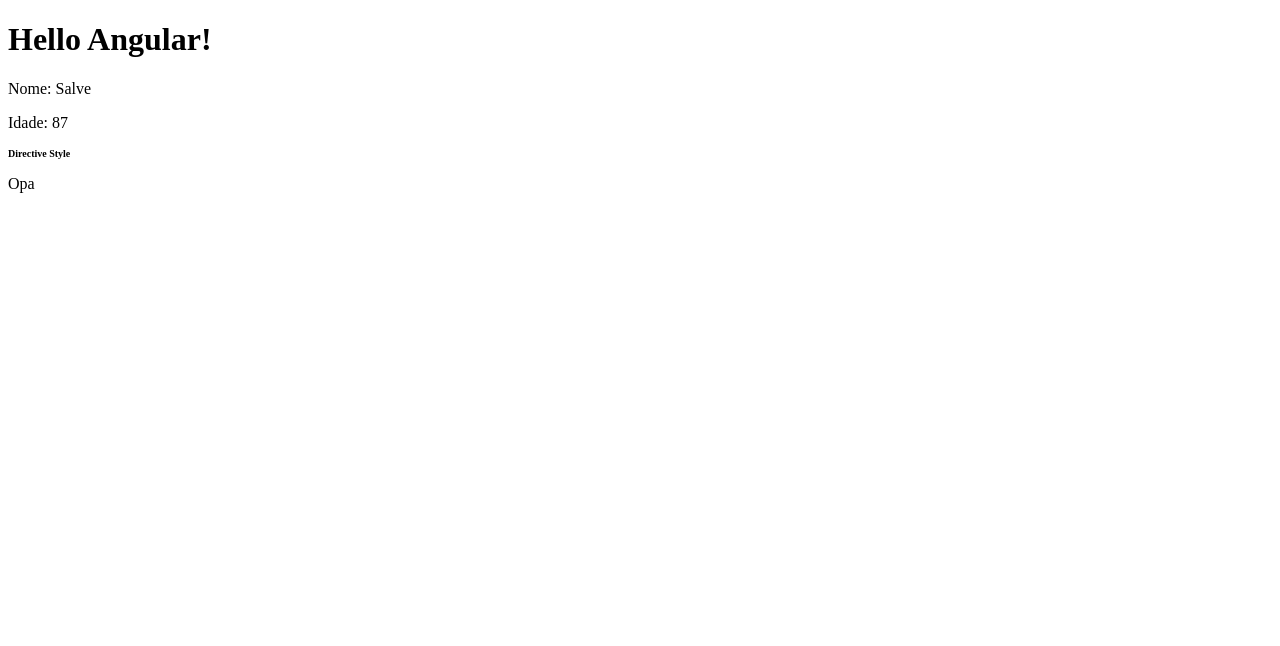
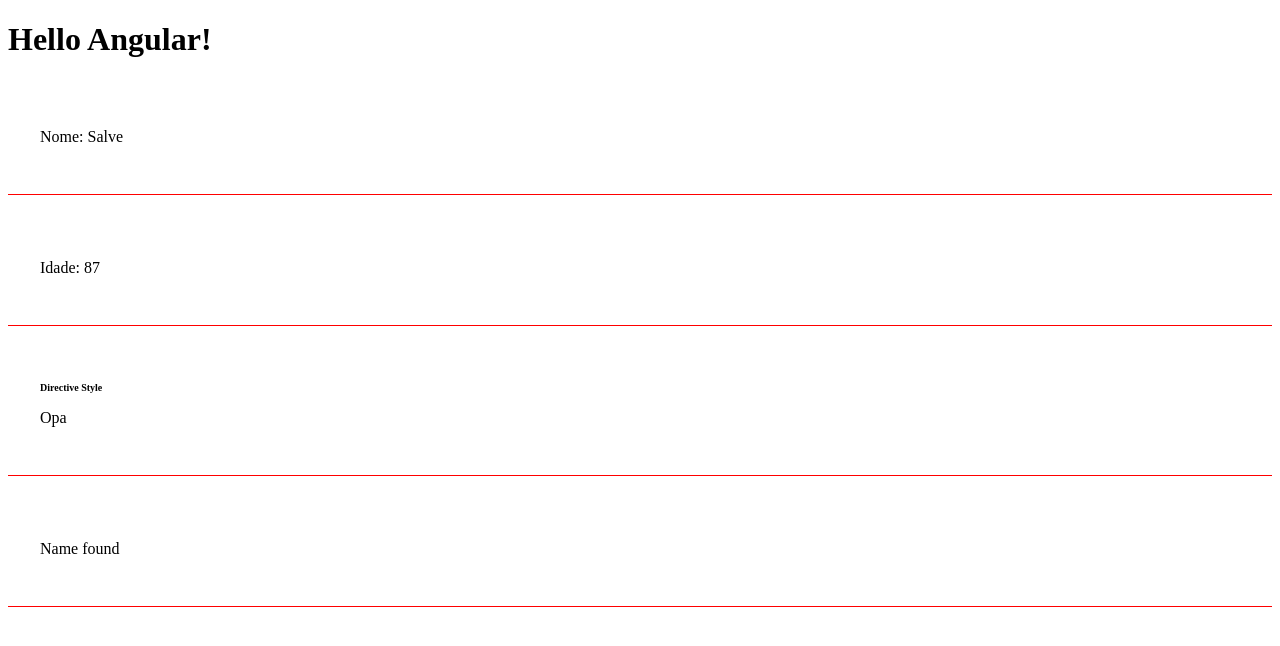
Before and after one commit to RafaelMoura11/angular-first-steps, an Angular app in the folder hello-world/: page / in a window 1280 px wide. Shown: the top 646 px of the page. Built offline with nearby package versions, Linux system fonts and the light colour scheme.

Commit message:
Creating aa component to test if/else

```diff
--- a/hello-world/src/app/app.component.html
+++ b/hello-world/src/app/app.component.html
@@ -2,3 +2,4 @@
 <app-first-component [userData]="userData" />
 <app-parent-data [userData]="userData" />
 <app-directive />
+<app-if-render />
--- a/hello-world/src/app/app.module.ts
+++ b/hello-world/src/app/app.module.ts
@@ -6,13 +6,15 @@
 import { FirstComponentComponent } from './components/first-component/first-component.component';
 import { ParentDataComponent } from './components/parent-data/parent-data.component';
 import { DirectiveComponent } from './components/directive/directive.component';
+import { IfRenderComponent } from './components/if-render/if-render.component';
 
 @NgModule({
   declarations: [
     AppComponent,
     FirstComponentComponent,
     ParentDataComponent,
-    DirectiveComponent
+    DirectiveComponent,
+    IfRenderComponent
   ],
   imports: [
     BrowserModule,
--- a/hello-world/src/app/components/directive/directive.component.html
+++ b/hello-world/src/app/components/directive/directive.component.html
@@ -1,2 +1,4 @@
-<h2 [ngStyle]="{ 'font-size': size }">Directive Style</h2>
-<p [ngClass]="classes">Opa</p>
+<div class="class">
+    <h2 [ngStyle]="{ 'font-size': size }">Directive Style</h2>
+    <p [ngClass]="classes">Opa</p>
+</div>
--- a/hello-world/src/app/components/first-component/first-component.component.html
+++ b/hello-world/src/app/components/first-component/first-component.component.html
@@ -1 +1,3 @@
-<p>Nome: {{ userData.name }}</p>
+<div class="class">
+    <p>Nome: {{ userData.name }}</p>
+</div>
--- /dev/null
+++ b/hello-world/src/app/components/if-render/if-render.component.html
@@ -0,0 +1,6 @@
+<div class="class">
+    <p *ngIf="name === 'Rafa'; else nameNotFound">Name found</p>
+    <ng-template #nameNotFound>
+        <p>Name not found!</p>
+    </ng-template>
+</div>
--- /dev/null
+++ b/hello-world/src/app/components/if-render/if-render.component.ts
@@ -0,0 +1,10 @@
+import { Component } from '@angular/core';
+
+@Component({
+  selector: 'app-if-render',
+  templateUrl: './if-render.component.html',
+  styleUrls: ['./if-render.component.css']
+})
+export class IfRenderComponent {
+  name: string = "Rafa";
+}
--- a/hello-world/src/app/components/parent-data/parent-data.component.html
+++ b/hello-world/src/app/components/parent-data/parent-data.component.html
@@ -1 +1,3 @@
-<p>Idade: {{ userData.age }}</p>
+<div class="class">
+    <p>Idade: {{ userData.age }}</p>
+</div>
--- a/hello-world/src/styles.css
+++ b/hello-world/src/styles.css
@@ -1 +1,11 @@
 /* You can add global styles to this file, and also import other style files */
+
+body {
+    padding-bottom: 500px;
+}
+
+.class {
+    border-bottom: 1px solid red;
+    padding: 2em;
+    margin-bottom: 1em;
+}
```
Also changed, not shown: hello-world/src/app/components/if-render/if-render.component.css (added), 1 other file (tests, documents, lock files or other folders).
